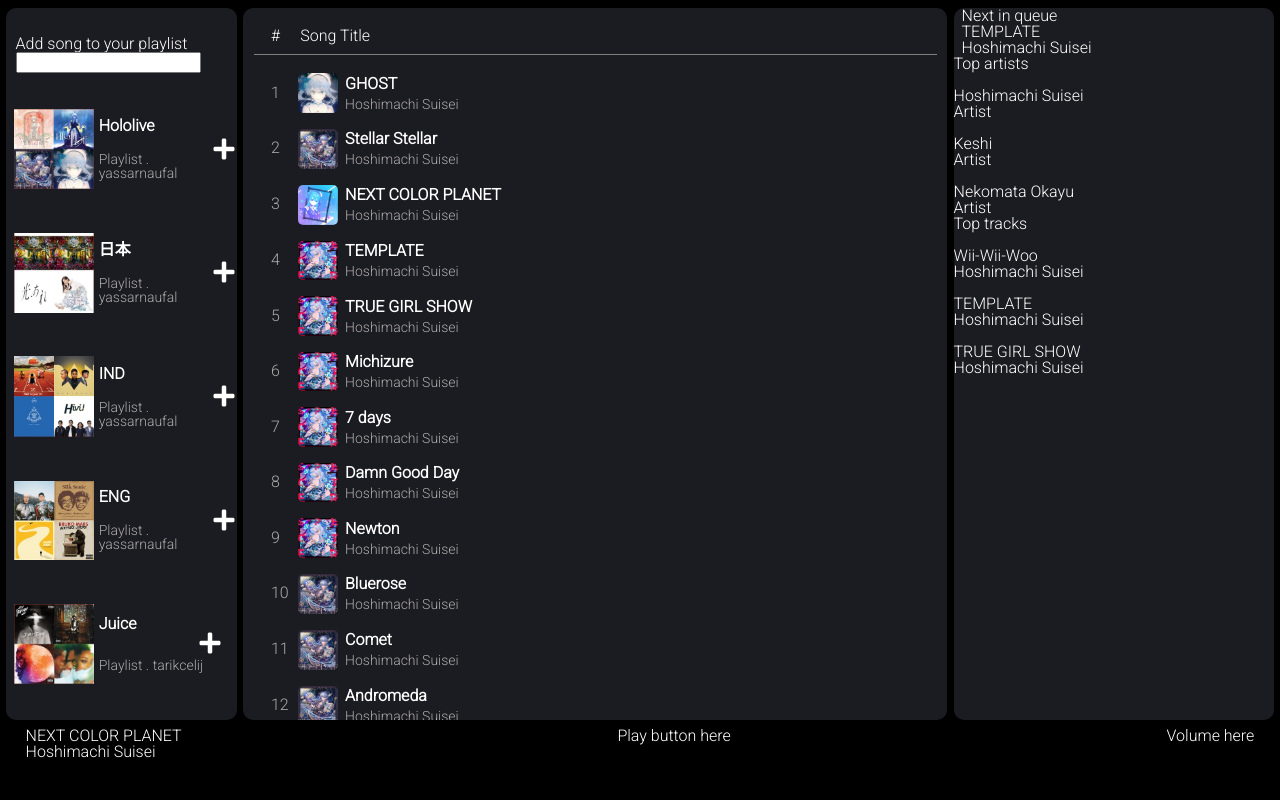
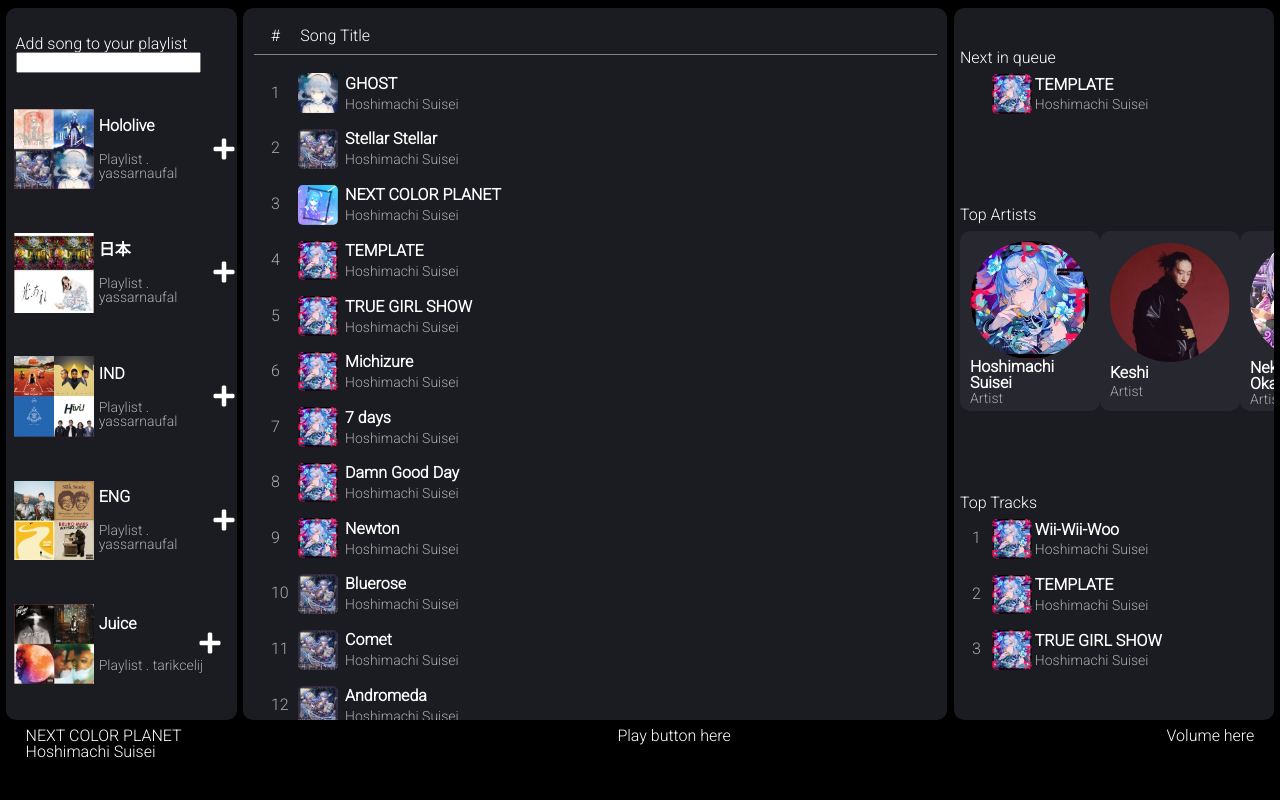
Before and after one commit to YMaximum/gigih-exercise, a plain HTML site: page index.html in a window 1280 px wide. Drawn offline with Linux system fonts and the light colour scheme.

Commit message:
adding right side bar

```diff
--- a/index.html
+++ b/index.html
@@ -303,43 +303,71 @@
         <aside class="right-sidebar">
             <div class="queue">
                 <p>Next in queue</p>
-                <p>TEMPLATE</p>
-                <p>Hoshimachi Suisei</p>
+                <div class="song">
+                    <div class="play-icon">
+                        <i class="fa fa-play"></i>
+                    </div>
+                    <img src="img/specter.jpg" class="song-img">
+                    <div class="song-detail">
+                        <p class="song-name">TEMPLATE</p>
+                        <p class="song-artist">Hoshimachi Suisei</p>
+                    </div>
+                </div>
             </div>
             <div class="top-artists">
-                <h2>Top artists</h2>
+                <p>Top Artists</p>
+                <div class="top-artists-items">
                     <div class="top-artist">
-                    <img src="" alt="">
+                        <img src="img/specter.jpg" class="artist-img">
                         <p>Hoshimachi Suisei</p>
                         <p>Artist</p>
                     </div>
                     <div class="top-artist">
-                    <img src="" alt="">
+                        <img src="img/keshi.jpg" class="artist-img">
                         <p>Keshi</p>
                         <p>Artist</p>
                     </div>
                     <div class="top-artist">
-                    <img src="" alt="">
+                        <img src="img/okayu.jpg" class="artist-img">
                         <p>Nekomata Okayu</p>
                         <p>Artist</p>
                     </div>
                 </div>
+            </div>
             <div class="top-tracks">
-                <h2>Top tracks</h2>
-                <div class="top-track">
-                    <img src="" alt="">
-                    <p>Wii-Wii-Woo</p>
-                    <p>Hoshimachi Suisei</p>
+                <p>Top Tracks</p>
+                <div class="song">
+                    <div class="play-icon">
+                        <p class="song-number">1</p>
+                        <i class="fa fa-play"></i>
                     </div>
-                <div class="top-track">
-                    <img src="" alt="">
-                    <p>TEMPLATE</p>
-                    <p>Hoshimachi Suisei</p>
+                    <img src="img/specter.jpg" class="song-img">
+                    <div class="song-detail">
+                        <p class="song-name">Wii-Wii-Woo</p>
+                        <p class="song-artist">Hoshimachi Suisei</p>
                     </div>
-                <div class="top-track">
-                    <img src="" alt="">
-                    <p>TRUE GIRL SHOW</p>
-                    <p>Hoshimachi Suisei</p>
+                </div>
+                <div class="song">
+                    <div class="play-icon">
+                        <p class="song-number">2</p>
+                        <i class="fa fa-play"></i>
+                    </div>
+                    <img src="img/specter.jpg" class="song-img">
+                    <div class="song-detail">
+                        <p class="song-name">TEMPLATE</p>
+                        <p class="song-artist">Hoshimachi Suisei</p>
+                    </div>
+                </div>
+                <div class="song">
+                    <div class="play-icon">
+                        <p class="song-number">3</p>
+                        <i class="fa fa-play"></i>
+                    </div>
+                    <img src="img/specter.jpg" class="song-img">
+                    <div class="song-detail">
+                        <p class="song-name">TRUE GIRL SHOW</p>
+                        <p class="song-artist">Hoshimachi Suisei</p>
+                    </div>
                 </div>
             </div>
         </aside>
--- a/stylesheet.css
+++ b/stylesheet.css
@@ -90,6 +90,7 @@ body {
 	margin: 0 auto;
 	padding: 1vh 0;
 	display: flex;
+	transition: all 0.2s;
 }
 
 .playlist:hover {
@@ -141,6 +142,10 @@ body {
 	max-width: 25%;
 	color: white;
 	border-radius: 10px;
+	display: flex;
+	flex-direction: column;
+	justify-content: space-around;
+	overflow: hidden;
 }
 
 .top-wrapper {
@@ -166,6 +171,7 @@ body {
 	padding-top: 1vh;
 	padding-bottom: 1vh;
 	display: flex;
+	transition: all 0.15s;
 }
 
 .song-wrapper:hover {
@@ -221,8 +227,52 @@ body {
 }
 
 .queue {
-	width: 95%;
-	margin: 0 auto;
+	margin: 1vh 2%;
+}
+
+.top-artists {
+	display: flex;
+	flex-direction: column;
+	margin: 1vh 2%;
+}
+
+.top-artists-items {
+	display: flex;
+	justify-content: space-between;
+	margin-top: 1vh;
+}
+
+.top-artist {
+	background-color: rgb(39, 39, 48);
+	display: flex;
+	flex-direction: column;
+	border-radius: 10px;
+	padding: 10px 10px;
+	justify-content: space-evenly;
+	transition: all 0.2s;
+	height: 20vh;
+}
+
+.top-artist p:nth-child(2) {
+	font-weight: 600;
+}
+
+.top-artist p:nth-child(3) {
+	font-size: 14px;
+	color: rgb(172, 170, 170);
+}
+
+.top-artist:hover {
+	background-color: rgb(102, 106, 133);
+}
+
+.artist-img {
+	width: 120px;
+	border-radius: 50%;
+}
+
+.top-tracks {
+	margin: 1vh 2%;
 }
 
 footer {
```
Also changed, not shown: img/keshi.jpg (added), img/okayu.jpg (added). Lines whose indentation alone changed are shown as unchanged.
